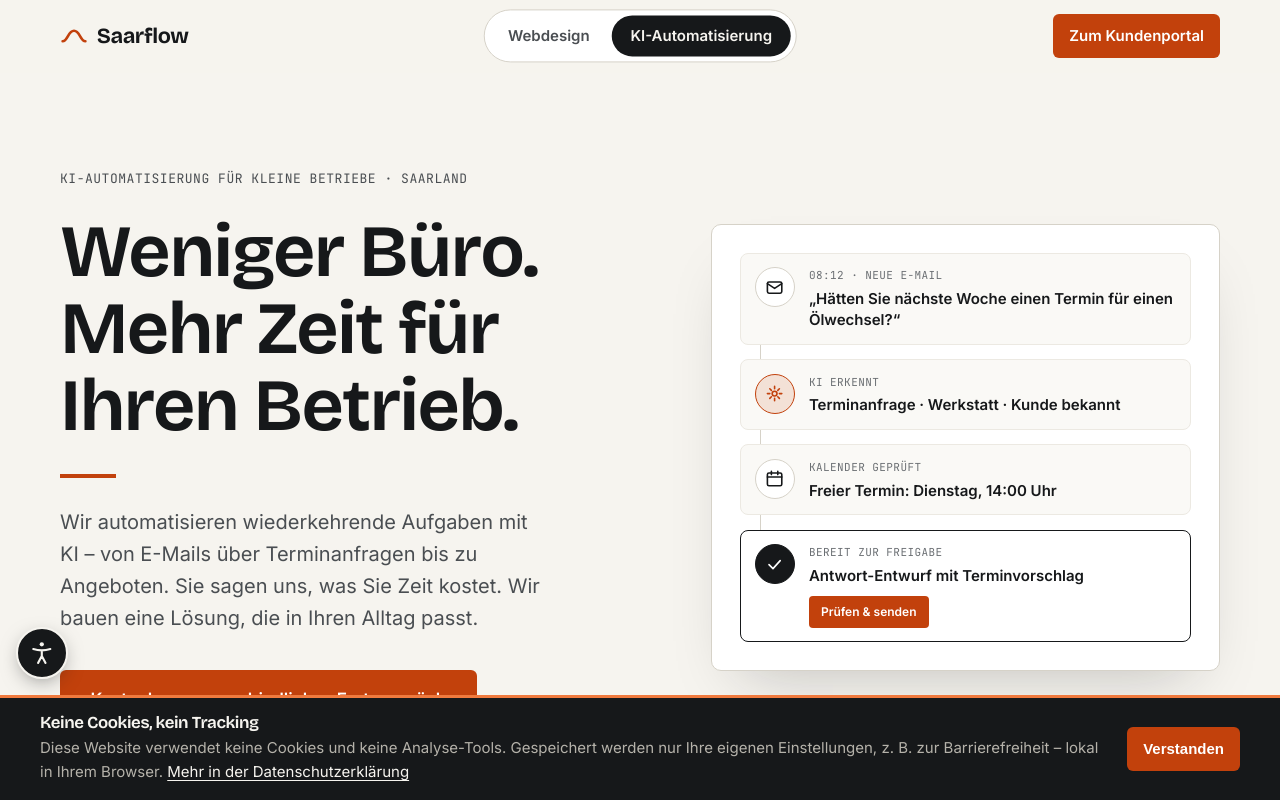
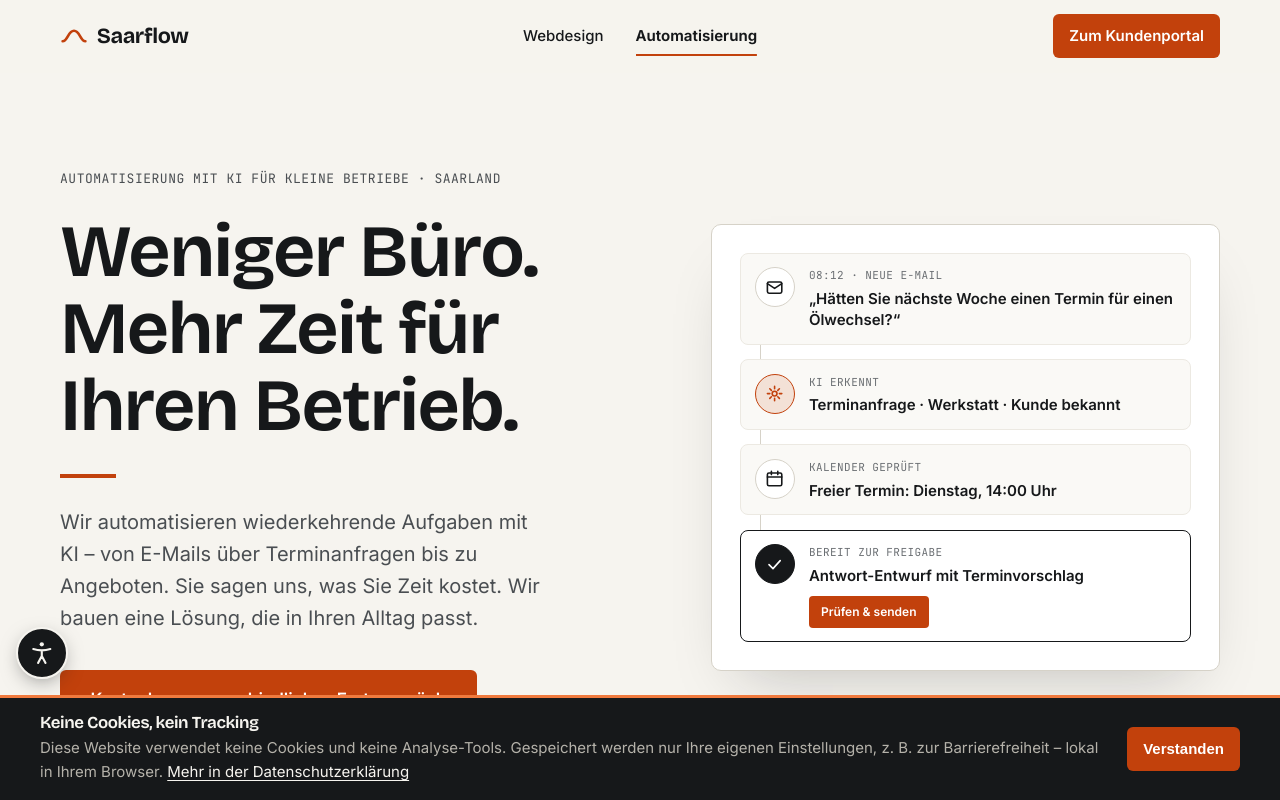
Before and after one commit to maijon8/testseite, a plain HTML site: page automatisierung.html in a window 1280 px wide. Shown: the top 800 px of the page. Drawn offline with Linux system fonts and the light colour scheme.

Commit message:
Rename KI-Automatisierung to Automatisierung, restore text-link nav
Page moved to automatisierung.html; label, title, roles, footer and
form topic updated. Header links use the original text style with the
orange underline again, still centered.

Co-Authored-By: Claude Opus 5.5 <noreply@anthropic.com>
Claude-Session: https://claude.ai/code/session_01Xc5viKo6SewjAHm8BVoYV5

```diff
--- a/assets/css/style.css
+++ b/assets/css/style.css
@@ -584,7 +584,7 @@ html:not(.js) .nav-toggle { display: none; }
 .extra--pricing { margin-top: 1.5rem; }
 
 /* ==========================================================================
-   KI-Automatisierung
+   Automatisierung
    ========================================================================== */
 /* Ablauf-Mockup im Hero */
 .flow { position: relative; display: grid; gap: .9rem; background: #fff; border: 1px solid var(--line); border-radius: 10px; padding: clamp(1.1rem, .8rem + 1.5vw, 1.75rem); box-shadow: 0 30px 60px -30px rgba(22, 24, 26, .25); }
@@ -615,15 +615,12 @@ html:not(.js) .nav-toggle { display: none; }
 .founders--single { grid-template-columns: minmax(0, 18rem); }
 @media (min-width: 900px) { .founders--single { justify-content: end; } }
 
-/* Bereichs-Umschalter im Header (Webdesign / KI-Automatisierung) */
+/* Bereichsnavigation (Webdesign / Automatisierung): Textlinks, mittig im Header */
 .nav-portal { margin-top: .75rem; width: 100%; }
 @media (min-width: 760px) {
   .header-inner { position: relative; }
   .main-nav, .js .main-nav:not(.is-open) { display: flex; align-items: center; }
-  .main-nav .nav-switch { position: absolute; left: 50%; top: 50%; transform: translate(-50%, -50%); gap: .25rem; padding: .3rem; background: #fff; border: 1px solid var(--line); border-radius: 999px; }
-  .main-nav .nav-switch a { display: block; padding: .55rem 1.15rem; border-radius: 999px; font-weight: 600; font-size: .9375rem; color: var(--ink-2); transition: background-color .15s ease, color .15s ease; }
-  .main-nav .nav-switch a:hover { color: var(--ink); background: var(--paper-2); }
-  .main-nav .nav-switch a[aria-current="page"] { background: var(--ink); color: var(--paper); box-shadow: none; padding-left: 1.15rem; }
+  .main-nav .nav-switch { position: absolute; left: 50%; top: 50%; transform: translate(-50%, -50%); gap: 2rem; }
   .nav-portal { margin: 0; width: auto; }
 }
 .legal h1, .legal h2, .legal h3, .legal p { overflow-wrap: break-word; hyphens: auto; }
--- a/ki-automatisierung.html
+++ b/automatisierung.html
@@ -3,12 +3,12 @@
 <head>
   <meta charset="utf-8">
   <meta name="viewport" content="width=device-width, initial-scale=1">
-  <title>KI-Automatisierung für kleine Betriebe – Saarflow</title>
+  <title>Automatisierung mit KI für kleine Betriebe – Saarflow</title>
   <meta name="description" content="Saarflow automatisiert wiederkehrende Büroaufgaben kleiner Betriebe mit KI: E-Mails, Terminanfragen, Angebote und Dokumente. Aus Saarlouis.">
   <meta name="theme-color" content="#F6F4EF">
   <link rel="preload" href="assets/fonts/bricolage-grotesque-latin-wght-normal.woff2" as="font" type="font/woff2" crossorigin>
   <link rel="preload" href="assets/fonts/inter-latin-wght-normal.woff2" as="font" type="font/woff2" crossorigin>
-  <link rel="stylesheet" href="assets/css/style.css?v=22">
+  <link rel="stylesheet" href="assets/css/style.css?v=23">
   <link rel="icon" href="assets/favicon.svg" type="image/svg+xml">
   <script>(function(d){d.classList.add('js');try{var a=JSON.parse(localStorage.getItem('sf-a11y')||'{}');if(a.font)d.classList.add('a11y-font-'+a.font);for(var k in a){if(k!=='font'&&a[k])d.classList.add('a11y-'+k)}}catch(e){}})(document.documentElement)</script>
 </head>
@@ -28,7 +28,7 @@
       <nav id="hauptnavigation" class="main-nav" aria-label="Hauptnavigation">
         <ul class="nav-switch">
           <li><a href="index.html">Webdesign</a></li>
-          <li><a href="ki-automatisierung.html" aria-current="page">KI-Automatisierung</a></li>
+          <li><a href="automatisierung.html" aria-current="page">Automatisierung</a></li>
         </ul>
         <a class="btn btn-small btn-portal nav-portal" href="https://kundenportal.saarflow.info">Zum Kundenportal</a>
       </nav>
@@ -41,7 +41,7 @@
     <section class="hero" aria-labelledby="hero-title">
       <div class="container hero-grid">
         <div class="hero-copy">
-          <p class="eyebrow">KI-Automatisierung für kleine Betriebe · Saarland</p>
+          <p class="eyebrow">Automatisierung mit KI für kleine Betriebe · Saarland</p>
           <h1 id="hero-title">Weniger Büro. Mehr Zeit für Ihren Betrieb.</h1>
           <p class="lead">Wir automatisieren wiederkehrende Aufgaben mit KI – von E-Mails über Terminanfragen bis zu Angeboten. Sie sagen uns, was Sie Zeit kostet. Wir bauen eine Lösung, die in Ihren Alltag passt.</p>
           <div class="hero-actions">
@@ -175,7 +175,7 @@
         <div class="about-copy reveal">
           <p class="eyebrow"><span class="num">04</span> Ihr Ansprechpartner</p>
           <h2 id="ap-title">Dennis Scholl kümmert sich um Ihre Automatisierung.</h2>
-          <p>Dennis ist Mitgründer von Saarflow und auf KI-Automatisierung spezialisiert. Er kommt wie sein Partner Jonas aus Saarlouis und hat an der htw saar studiert.</p>
+          <p>Dennis ist Mitgründer von Saarflow und auf Automatisierung mit KI spezialisiert. Er kommt wie sein Partner Jonas aus Saarlouis und hat an der htw saar studiert.</p>
           <p>Bei ihm laufen alle Fäden zusammen: vom ersten Gespräch über die Umsetzung bis zur Betreuung. Sie haben also immer denselben Ansprechpartner, der Ihren Betrieb kennt.</p>
           <p>Sie brauchen auch eine neue Website? Dafür ist Jonas zuständig – mehr unter <a href="index.html">Webdesign</a>.</p>
         </div>
@@ -184,7 +184,7 @@
             <li class="founder">
               <div class="founder-photo" aria-hidden="true"><span>DS</span></div>
               <p class="founder-name">Dennis Scholl</p>
-              <p class="founder-role">Gründer · KI-Automatisierung</p>
+              <p class="founder-role">Gründer · Automatisierung</p>
             </li>
           </ul>
         </div>
@@ -204,7 +204,7 @@
         </div>
 
         <!-- Formular öffnet das E-Mail-Programm des Besuchers (mailto). -->
-        <form class="contact-form" action="mailto:kontakt@saarflow.info" novalidate data-contact-form data-topic="KI-Automatisierung" data-mailto="kontakt@saarflow.info">
+        <form class="contact-form" action="mailto:kontakt@saarflow.info" novalidate data-contact-form data-topic="Automatisierung" data-mailto="kontakt@saarflow.info">
           <div class="field">
             <label for="name">Name</label>
             <input id="name" type="text" autocomplete="name" required>
@@ -247,7 +247,7 @@
     <div class="container footer-inner">
       <div class="footer-brand">
         <p class="logo logo--small"><svg class="logo-mark" viewBox="0 0 32 32" aria-hidden="true"><path d="M3 22c6 0 6-12 13-12s7 12 13 12" fill="none" stroke="currentColor" stroke-width="3" stroke-linecap="round"/></svg> Saarflow</p>
-        <p class="footer-claim">Webdesign und KI-Automatisierung für kleine Betriebe aus dem Saarland.</p>
+        <p class="footer-claim">Webdesign und Automatisierung für kleine Betriebe aus dem Saarland.</p>
       </div>
       <nav aria-label="Rechtliches">
         <ul>
@@ -262,6 +262,6 @@
     </div>
   </footer>
 
-  <script src="assets/js/main.js?v=22" defer></script>
+  <script src="assets/js/main.js?v=23" defer></script>
 </body>
 </html>
```
Also changed, not shown: barrierefreiheit.html (+4 -4 lines), datenschutz.html (+4 -4 lines), impressum.html (+4 -4 lines), index.html (+6 -6 lines), 1 other file.
